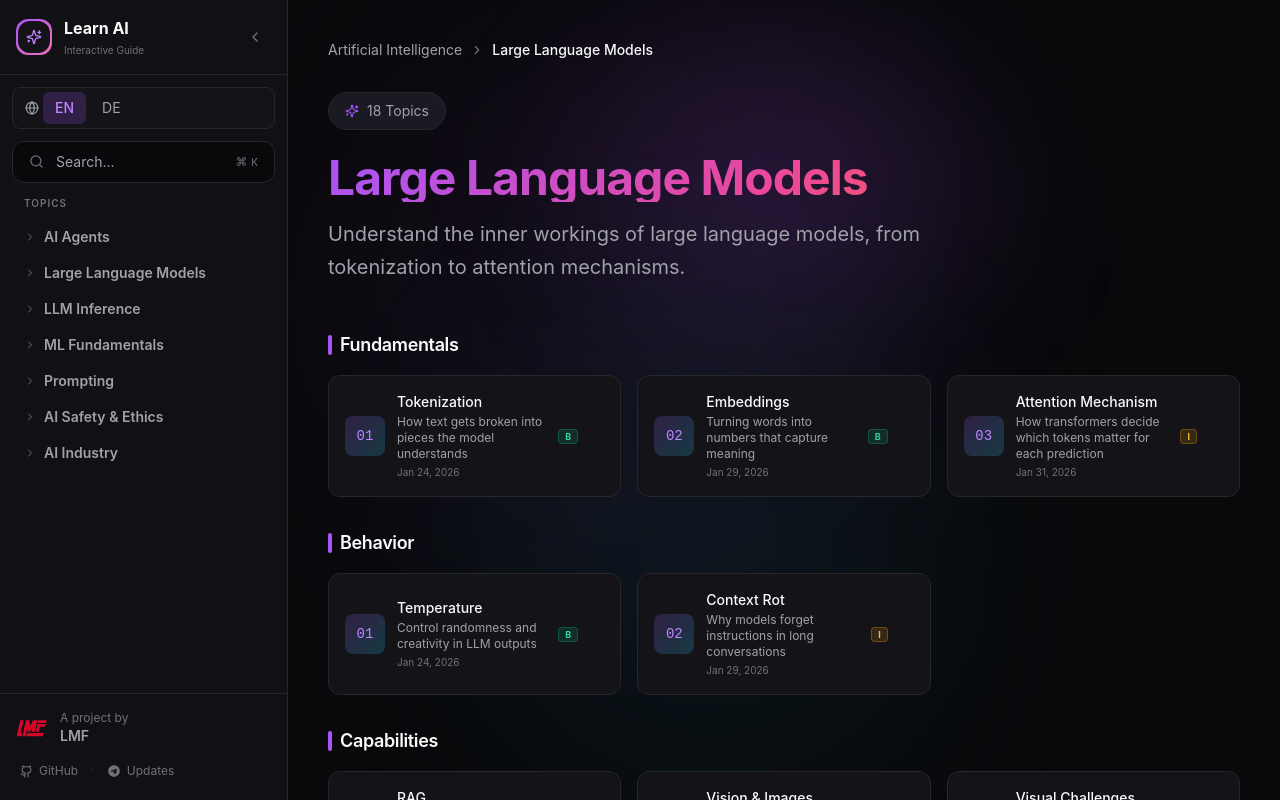
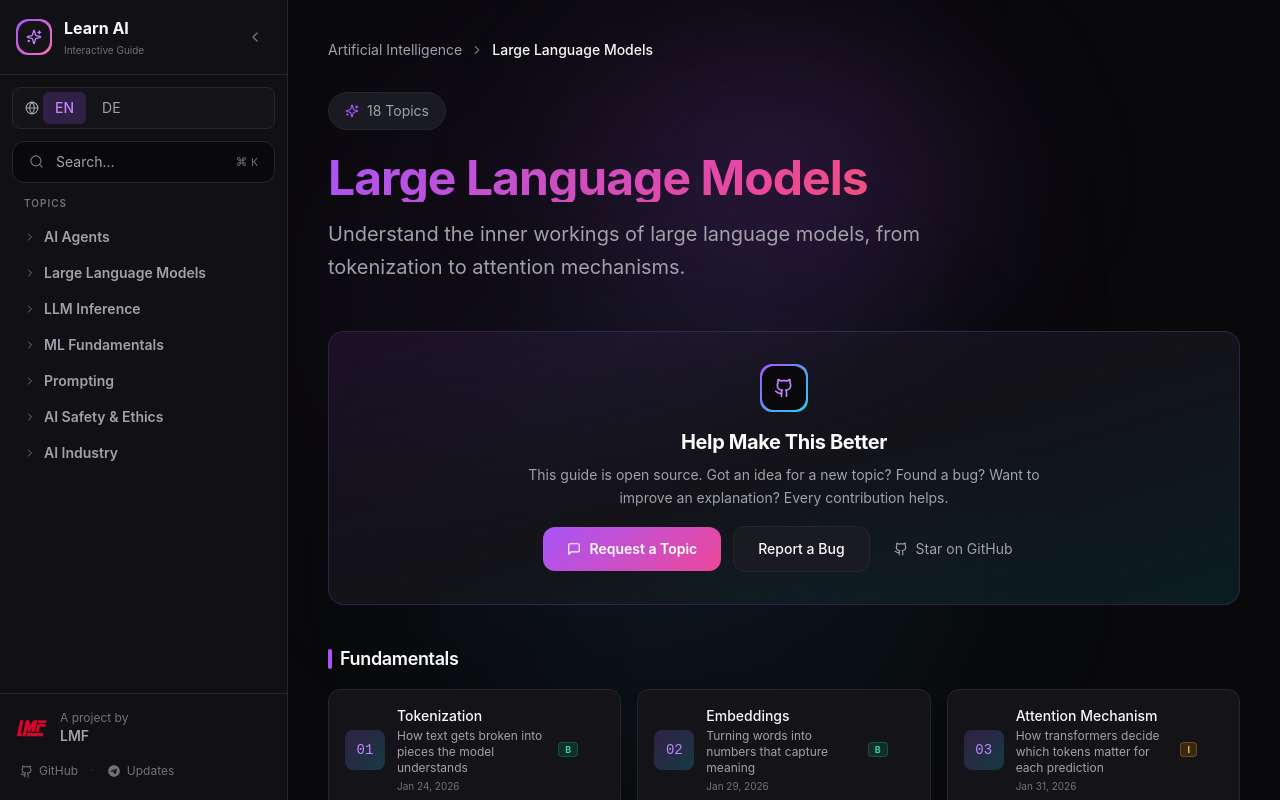
Before and after one commit to LoggeL/learn-guide, a Next.js app: page /en/ai/llm in a window 1280 px wide. Shown: the top 800 px of the page. Built offline with nearby package versions, Linux system fonts and the light colour scheme.

Commit message:
Move 'Help Make This Better' section above topic list on category pages

```diff
--- a/src/components/layout/CategoryPage.tsx
+++ b/src/components/layout/CategoryPage.tsx
@@ -2,7 +2,7 @@
 
 import Link from 'next/link'
 import { motion } from 'framer-motion'
-import { ArrowRight, Sparkles, ChevronRight } from 'lucide-react'
+import { ArrowRight, Sparkles, ChevronRight, Github, MessageSquare } from 'lucide-react'
 import { useTranslation, useLocale } from '@/lib/i18n/context'
 import { findCategory, flattenTopics, type Topic } from '@/lib/topics'
 import { TOPIC_DIFFICULTY, DIFFICULTY_STYLES } from '@/lib/difficulty'
@@ -84,6 +84,49 @@ export function CategoryPage({ categoryId }: CategoryPageProps) {
             </p>
           )}
         </motion.header>
+
+        {/* Contribute CTA */}
+        <motion.section variants={itemVariants} className="mb-10">
+          <div className="rounded-2xl bg-gradient-to-br from-primary/10 via-surface to-secondary/10 border border-primary/20 p-6 md:p-8 text-center">
+            <div className="w-12 h-12 rounded-xl bg-gradient-to-br from-primary to-secondary p-0.5 mx-auto mb-4">
+              <div className="w-full h-full rounded-xl bg-background flex items-center justify-center">
+                <Github size={20} className="text-primary-light" />
+              </div>
+            </div>
+            <h2 className="text-xl font-bold font-heading text-text mb-2">{t.common.helpMakeThisBetter}</h2>
+            <p className="text-sm text-muted max-w-lg mx-auto mb-4 leading-relaxed">
+              {t.common.helpMakeThisBetterDesc}
+            </p>
+            <div className="flex flex-col sm:flex-row items-center justify-center gap-3">
+              <a
+                href="https://github.com/LoggeL/learn-guide/issues/new?template=topic_request.md&title=%5BTopic%5D+"
+                target="_blank"
+                rel="noopener noreferrer"
+                className="btn-primary inline-flex items-center gap-2 text-sm"
+              >
+                <MessageSquare size={14} />
+                {t.common.requestATopic}
+              </a>
+              <a
+                href="https://github.com/LoggeL/learn-guide/issues/new?template=bug_report.md&title=%5BBug%5D+"
+                target="_blank"
+                rel="noopener noreferrer"
+                className="btn-secondary inline-flex items-center gap-2 text-sm"
+              >
+                {t.common.reportABug}
+              </a>
+              <a
+                href="https://github.com/LoggeL/learn-guide"
+                target="_blank"
+                rel="noopener noreferrer"
+                className="inline-flex items-center gap-2 px-3 py-1.5 text-sm text-muted hover:text-text transition-colors"
+              >
+                <Github size={14} />
+                {t.common.starOnGithub}
+              </a>
+            </div>
+          </div>
+        </motion.section>
 
         {/* Topics Grid */}
         <motion.section variants={itemVariants}>
```
